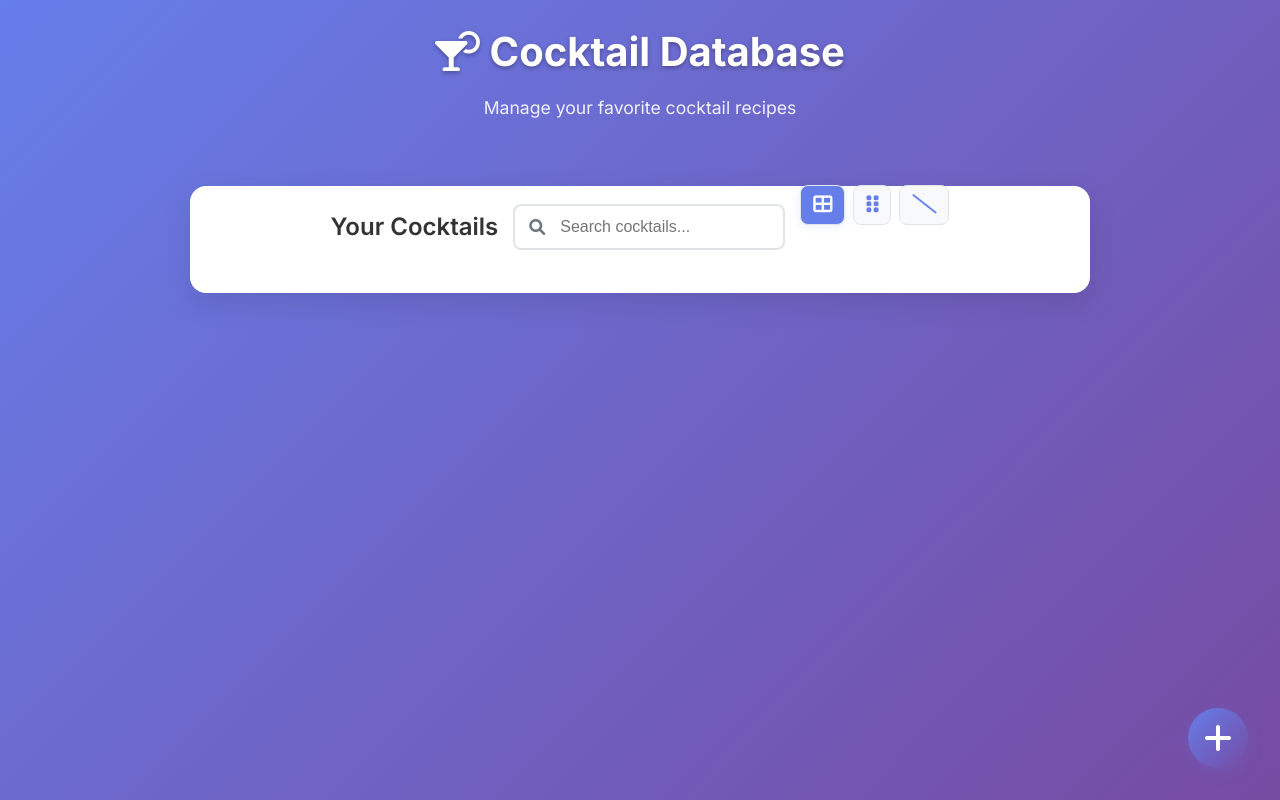
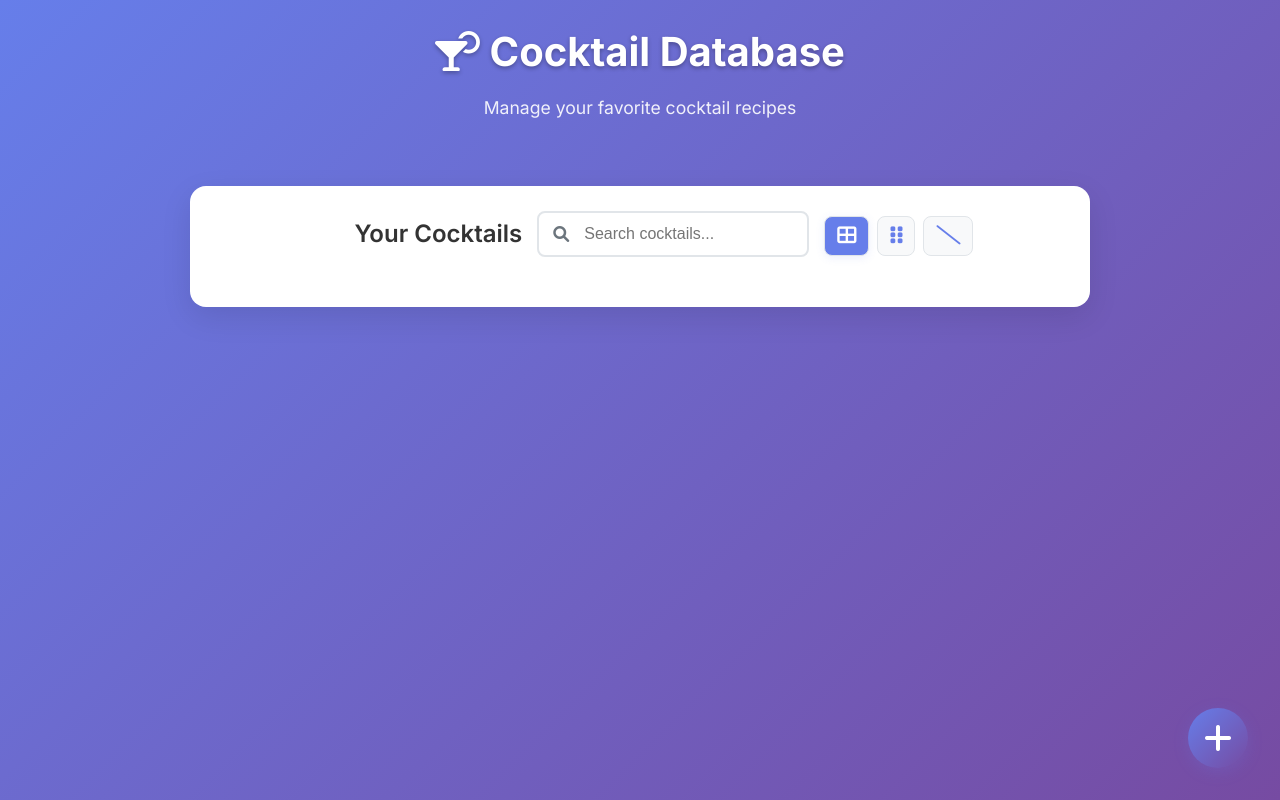
Before and after one commit to michaeliyer/sqLaura, a website: page public/index.html in a window 1280 px wide. Drawn offline with Linux system fonts and the light colour scheme; no server answers.

```diff
--- a/public/style.css
+++ b/public/style.css
@@ -718,12 +718,14 @@
 }
 
 .view-changer {
+  padding-top: 3rem;
   display: flex;
   gap: 8px;
   align-items: center;
   margin-left: auto;
   margin-top: -36px;
   margin-bottom: 8px;
+  margin-right: -3rem;
 }
 .view-btn {
   background: #f8f9fa;
```
